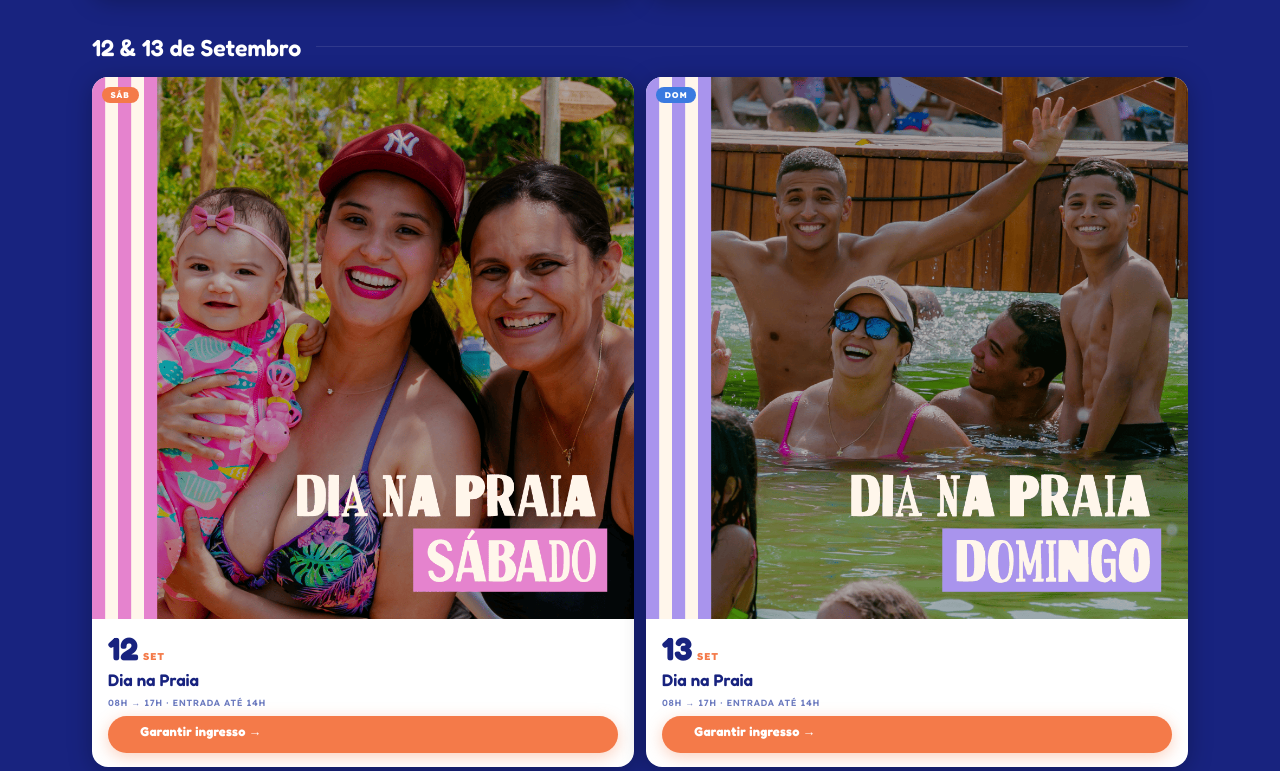
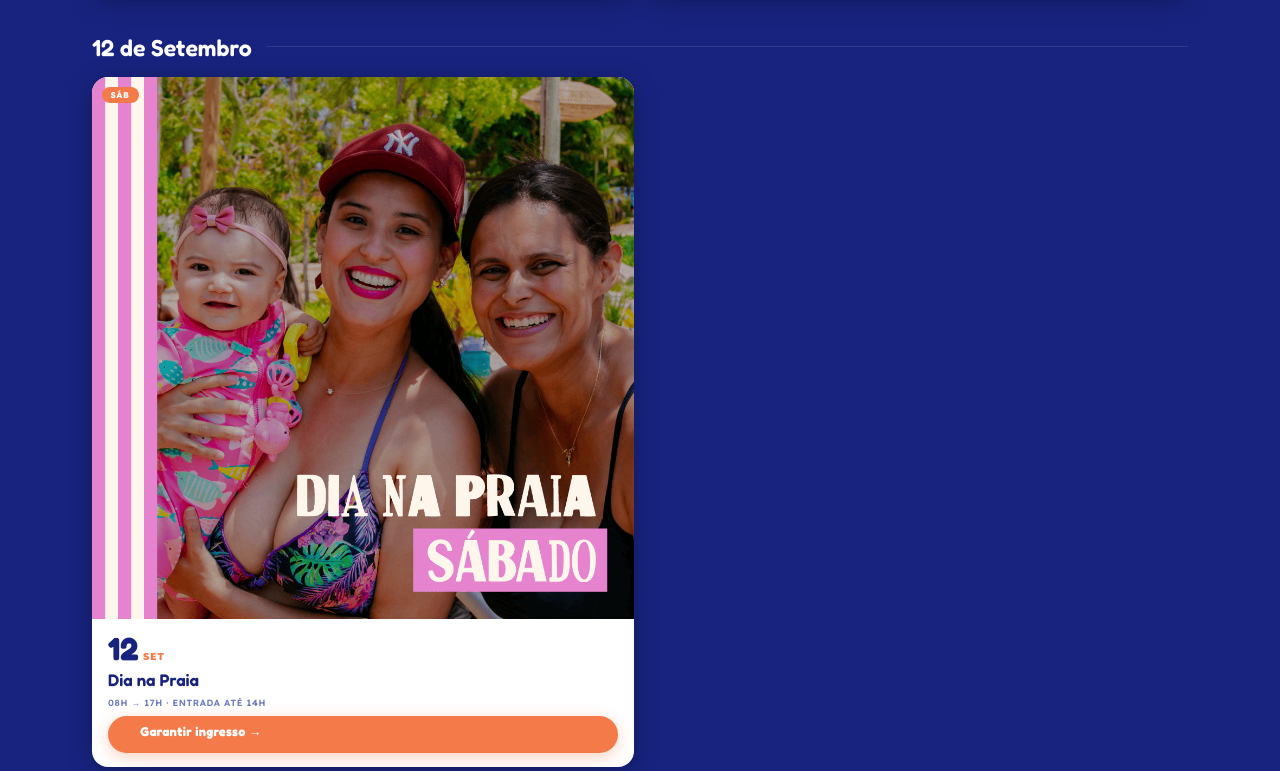
Before and after one commit to JonasFPinheiro/dayuse_lp, a website: page index.html in a window 1280 px wide. Shown: the part 2953-3724 px from the top of the page. Drawn offline with nearby package versions, Linux system fonts and the light colour scheme.

Commit message:
feat: remove card DOM 13/09, SAB 12/09 vira solo

```diff
--- a/index.html
+++ b/index.html
@@ -491,15 +491,15 @@
         </div>
       </div>
 
-      <!-- WEEKEND 11: 12–13 Set -->
+      <!-- WEEKEND 11: 12 Set (dom 13 sem evento) -->
       <div class="agenda__weekend">
         <div class="agenda__wk-header">
           <div class="agenda__wk-info">
-            <span class="agenda__wk-date">12 &amp; 13 de Setembro</span>
+            <span class="agenda__wk-date">12 de Setembro</span>
           </div>
           <div class="agenda__wk-line"></div>
         </div>
-        <div class="tk-grid">
+        <div class="tk-grid tk-grid--solo">
           <a class="tk" href="https://r2.com.vc/produto/12-09-dia-na-praia-sabado" data-tk-date="2026-09-12" data-tk-type="sabado" target="_blank" rel="noopener">
             <div class="tk__photo">
               <img src="imagens_tickets/Prancheta 2.9.png" alt="Sábado na Praia — 12 Set" loading="lazy">
@@ -507,18 +507,6 @@
             </div>
             <div class="tk__body">
               <div class="tk__dateline"><span class="tk__num">12</span><span class="tk__mo">Set</span></div>
-              <h3 class="tk__name">Dia na Praia</h3>
-              <p class="tk__hours">08h → 17h · entrada até 14h</p>
-              <span class="btn btn--primary tk__cta">Garantir ingresso →</span>
-            </div>
-          </a>
-          <a class="tk" href="https://r2.com.vc/produto/13-09-dia-na-praia-domingo" data-tk-date="2026-09-13" data-tk-type="domingo-dia" target="_blank" rel="noopener">
-            <div class="tk__photo">
-              <img src="imagens_tickets/Prancheta 2.2.png" alt="Domingo na Praia — 13 Set" loading="lazy">
-              <span class="tk__pill tk__pill--dom">Dom</span>
-            </div>
-            <div class="tk__body">
-              <div class="tk__dateline"><span class="tk__num">13</span><span class="tk__mo">Set</span></div>
               <h3 class="tk__name">Dia na Praia</h3>
               <p class="tk__hours">08h → 17h · entrada até 14h</p>
               <span class="btn btn--primary tk__cta">Garantir ingresso →</span>
```
